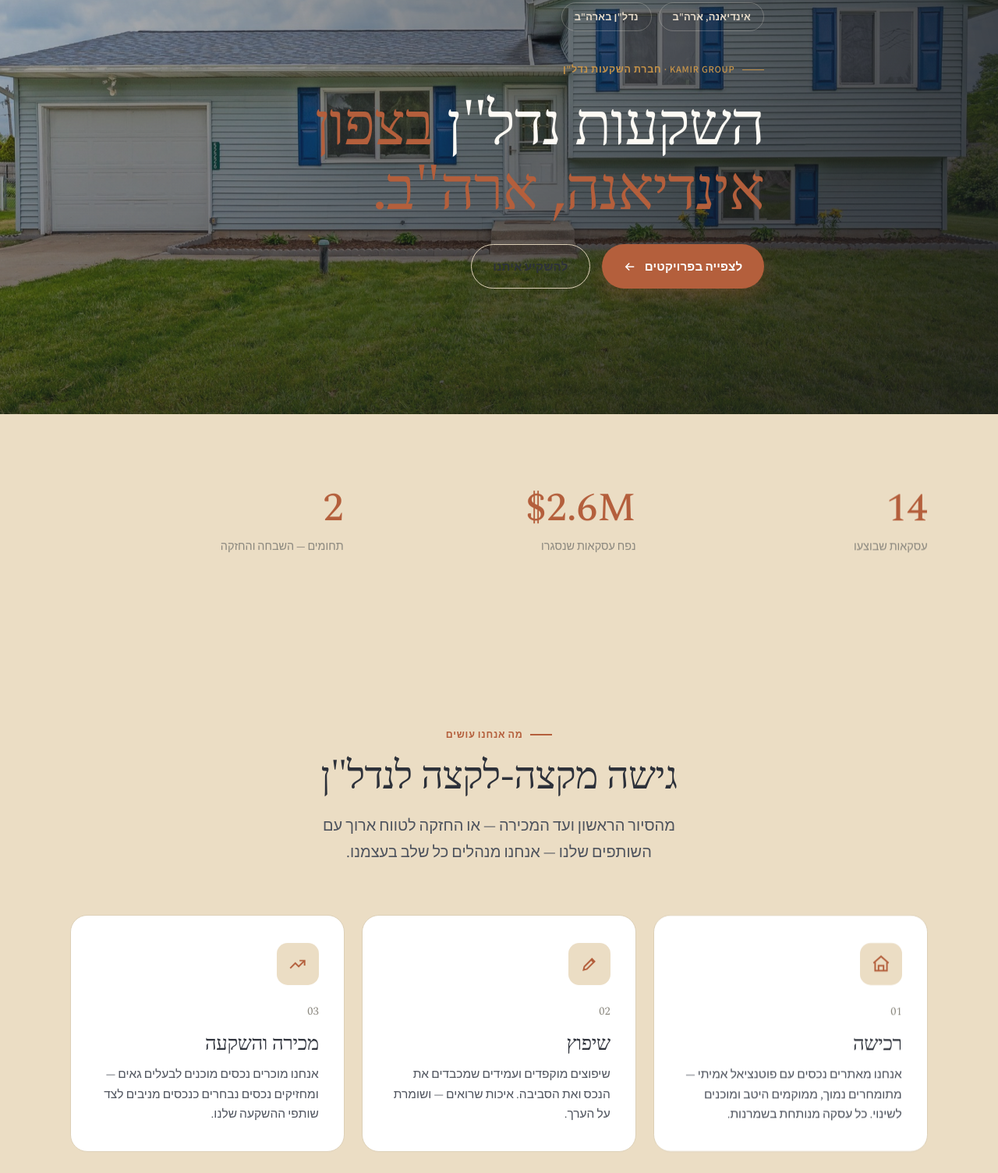
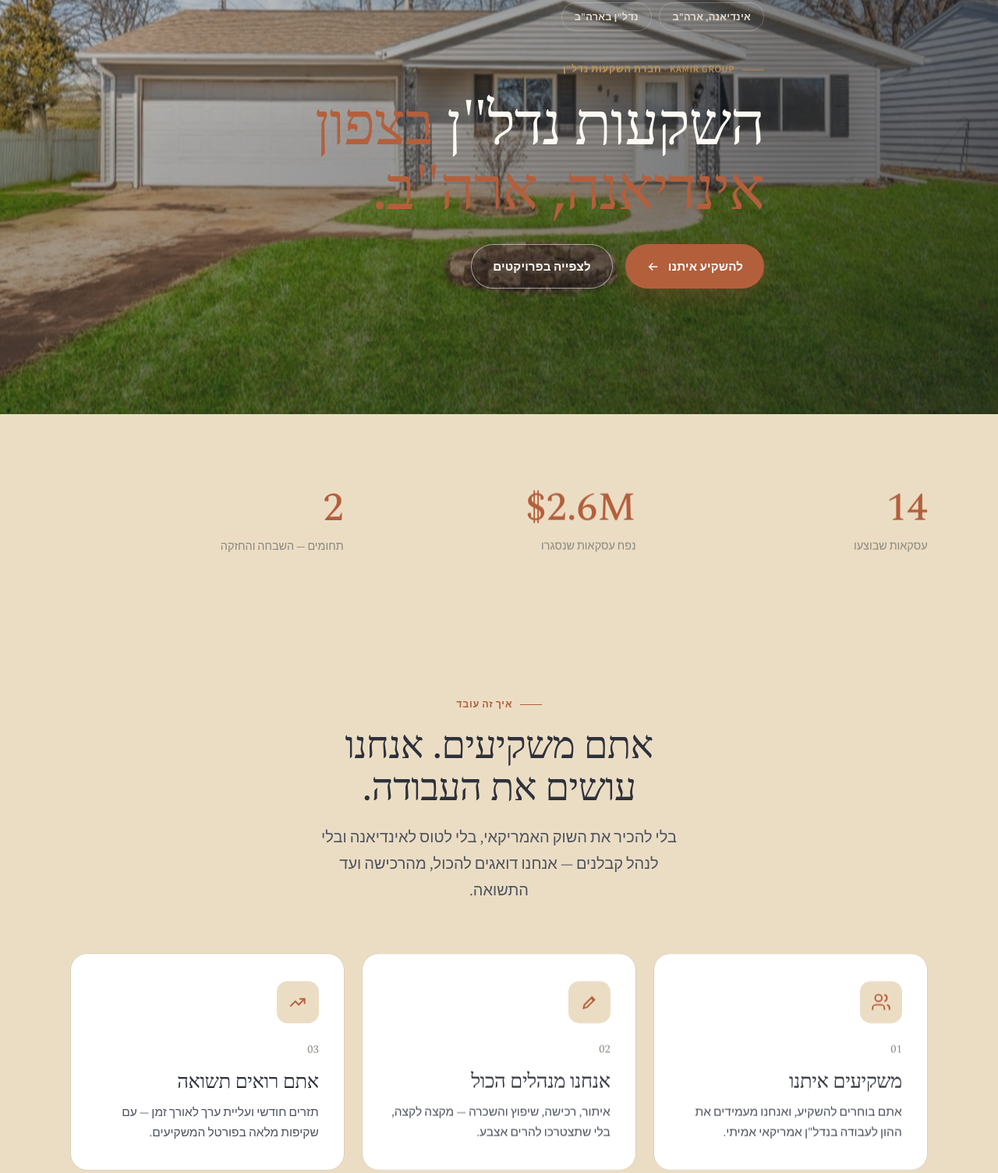
Before and after one commit to tomer-droid/website-, a website: page index.html in a window 1280 px wide. Shown: the part 269-1773 px from the top of the page at 78% size. Drawn offline with nearby package versions, Linux system fonts and the light colour scheme; a web font is replaced by a local one.

Commit message:
Home hero + messaging refresh, stronger parallax, move reno ledger to Payments
- Reframe "What We Do" around the real service: Israeli investors invest, we do the work (sourcing→buying→renovation→returns); tighter copy, less filler, reduced top spacing
- Make "להשקיע איתנו" the primary hero CTA; give the secondary ghost button a readable hero treatment
- Lighten hero overlay so the property photos show through more; add 412 E La Salle to the hero rotation
- Strengthen pointer parallax on the hero (MAX 30→80, scale 1.13→1.22)
- Move the purchase/renovation ledger out of Financials into the Payments & Distributions tab
- Cache-bust assets to v=19

Co-Authored-By: Claude Opus 4.7 <noreply@anthropic.com>

```diff
--- a/css/styles.css
+++ b/css/styles.css
@@ -176,6 +176,14 @@ h3 { font-size: clamp(1.3rem, 2vw, 1.6rem); }
 .btn-ghost:hover { border-color: var(--ink); transform: translateY(-2px); }
 .section--night .btn-ghost { color: #EDE6DB; border-color: rgba(255,255,255,0.22); }
 .section--night .btn-ghost:hover { border-color: #EDE6DB; }
+/* Hero ghost: readable on top of the photo backdrop */
+.btn-ghost--hero {
+  color: #FDFAF4;
+  border-color: rgba(255,255,255,0.55);
+  background: rgba(20,22,27,0.22);
+  backdrop-filter: blur(2px);
+}
+.btn-ghost--hero:hover { border-color: #fff; background: rgba(20,22,27,0.34); transform: translateY(-2px); }
 .btn-arrow svg { transition: transform 0.4s var(--ease); }
 .btn-arrow:hover svg { transform: translateX(4px); }
 
@@ -320,8 +328,8 @@ h3 { font-size: clamp(1.3rem, 2vw, 1.6rem); }
   inset: 0;
   z-index: 2;
   background:
-    linear-gradient(105deg, rgba(20,22,27,0.70) 0%, rgba(20,22,27,0.38) 46%, rgba(20,22,27,0.08) 100%),
-    linear-gradient(0deg, rgba(20,22,27,0.50), rgba(20,22,27,0) 60%);
+    linear-gradient(105deg, rgba(20,22,27,0.60) 0%, rgba(20,22,27,0.28) 46%, rgba(20,22,27,0.05) 100%),
+    linear-gradient(0deg, rgba(20,22,27,0.42), rgba(20,22,27,0) 60%);
 }
 .hero__media img,
 .hero__photo {
@@ -1501,8 +1509,8 @@ html[lang="he"] .project__status { letter-spacing: 0.02em; }
    ============================================================ */
 html[dir="rtl"] .hero__media::after {
   background:
-    linear-gradient(255deg, rgba(20,22,27,0.86) 0%, rgba(20,22,27,0.55) 44%, rgba(20,22,27,0.22) 100%),
-    linear-gradient(0deg, rgba(20,22,27,0.62), rgba(20,22,27,0) 58%);
+    linear-gradient(255deg, rgba(20,22,27,0.70) 0%, rgba(20,22,27,0.38) 44%, rgba(20,22,27,0.08) 100%),
+    linear-gradient(0deg, rgba(20,22,27,0.48), rgba(20,22,27,0) 58%);
 }
 html[dir="rtl"] .split__media .badge-float { left: auto; right: 1.2rem; }
 html[dir="rtl"] .project__status { left: auto; right: 1rem; }
--- a/index.html
+++ b/index.html
@@ -11,7 +11,7 @@
   <link rel="icon" type="image/png" sizes="32x32" href="assets/favicon-32.png" />
   <link rel="icon" type="image/png" sizes="180x180" href="assets/favicon-180.png" />
   <link rel="apple-touch-icon" href="assets/favicon-180.png" />
-  <link rel="stylesheet" href="css/styles.css?v=18" />
+  <link rel="stylesheet" href="css/styles.css?v=19" />
 </head>
 <body class="home">
 
@@ -54,6 +54,7 @@
   <section class="hero">
     <div class="hero__media">
       <div class="hero__slide is-active" style="background-image:url('assets/properties/cedar.jpg')"></div>
+      <div class="hero__slide" style="background-image:url('assets/properties/lasalle.jpg')"></div>
       <div class="hero__slide" style="background-image:url('assets/properties/granger.jpg')"></div>
       <div class="hero__slide" style="background-image:url('assets/properties/s25th.jpg')"></div>
       <div class="hero__slide" style="background-image:url('assets/properties/grove.jpg')"></div>
@@ -66,11 +67,11 @@
       <span class="eyebrow reveal" data-delay="1" data-i18n="idx.hero.eyebrow">Kamir Group · חברת השקעות נדל"ן</span>
       <h1 class="display reveal" data-delay="2" data-i18n="idx.hero.title">השקעות נדל"ן <span class="serif-accent">בצפון אינדיאנה, ארה"ב.</span></h1>
       <div class="hero__actions reveal" data-delay="4">
-        <a href="projects.html" class="btn btn-primary btn-arrow">
-          <span data-i18n="idx.hero.cta1">לצפייה בפרויקטים</span>
+        <a href="contact.html" class="btn btn-primary btn-arrow">
+          <span data-i18n="idx.hero.cta2">להשקיע איתנו</span>
           <svg width="18" height="18" viewBox="0 0 24 24" fill="none" stroke="currentColor" stroke-width="2"><path d="M5 12h14M13 6l6 6-6 6"/></svg>
         </a>
-        <a href="contact.html" class="btn btn-ghost" data-i18n="idx.hero.cta2">להשקיע איתנו</a>
+        <a href="projects.html" class="btn btn-ghost btn-ghost--hero" data-i18n="idx.hero.cta1">לצפייה בפרויקטים</a>
       </div>
     </div>
     <div class="hero__scroll" aria-hidden="true"><span data-i18n="idx.hero.scroll">גלול</span><span></span></div>
@@ -97,37 +98,37 @@
   </section>
 
   <!-- ===== WHAT WE DO ===== -->
-  <section class="section section--cream">
+  <section class="section section--tight section--cream">
     <div class="container">
       <div class="section-head center">
-        <span class="eyebrow" data-i18n="idx.wd.eyebrow">מה אנחנו עושים</span>
-        <h2 data-i18n="idx.wd.title">גישה מקצה-לקצה לנדל"ן</h2>
-        <p class="lead" style="margin-inline:auto;" data-i18n="idx.wd.lead">מהסיור הראשון ועד המכירה — או החזקה לטווח ארוך עם השותפים שלנו — אנחנו מנהלים כל שלב בעצמנו.</p>
+        <span class="eyebrow" data-i18n="idx.wd.eyebrow">איך זה עובד</span>
+        <h2 data-i18n="idx.wd.title">אתם משקיעים. אנחנו עושים את העבודה.</h2>
+        <p class="lead" style="margin-inline:auto;" data-i18n="idx.wd.lead">בלי להכיר את השוק האמריקאי, בלי לטוס לאינדיאנה ובלי לנהל קבלנים — אנחנו דואגים להכול, מהרכישה ועד התשואה.</p>
       </div>
       <div class="cards-grid">
         <article class="feature reveal">
           <div class="feature__icon">
-            <svg width="26" height="26" viewBox="0 0 24 24" fill="none" stroke="currentColor" stroke-width="1.8"><path d="m3 11 9-8 9 8"/><path d="M5 10v10h14V10"/><path d="M9 20v-6h6v6"/></svg>
+            <svg width="26" height="26" viewBox="0 0 24 24" fill="none" stroke="currentColor" stroke-width="1.8"><path d="M16 21v-2a4 4 0 0 0-4-4H6a4 4 0 0 0-4 4v2"/><circle cx="9" cy="7" r="4"/><path d="M22 21v-2a4 4 0 0 0-3-3.87"/><path d="M16 3.13a4 4 0 0 1 0 7.75"/></svg>
           </div>
           <div class="feature__num">01</div>
-          <h3 data-i18n="idx.wd.c1.title">רכישה</h3>
-          <p data-i18n="idx.wd.c1.body">אנחנו מאתרים נכסים עם פוטנציאל אמיתי — מתומחרים נמוך, ממוקמים היטב ומוכנים לשינוי. כל עסקה מנותחת בשמרנות.</p>
+          <h3 data-i18n="idx.wd.c1.title">משקיעים איתנו</h3>
+          <p data-i18n="idx.wd.c1.body">אתם בוחרים להשקיע, ואנחנו מעמידים את ההון לעבודה בנדל"ן אמריקאי אמיתי.</p>
         </article>
         <article class="feature reveal" data-delay="1">
           <div class="feature__icon">
             <svg width="26" height="26" viewBox="0 0 24 24" fill="none" stroke="currentColor" stroke-width="1.8"><path d="M14 7l3 3"/><path d="M5 19l4-1 9-9-3-3-9 9-1 4z"/><path d="M14 6l4 4"/></svg>
           </div>
           <div class="feature__num">02</div>
-          <h3 data-i18n="idx.wd.c2.title">שיפוץ</h3>
-          <p data-i18n="idx.wd.c2.body">שיפוצים מוקפדים ועמידים שמכבדים את הנכס ואת הסביבה. איכות שרואים — ושומרת על הערך.</p>
+          <h3 data-i18n="idx.wd.c2.title">אנחנו מנהלים הכול</h3>
+          <p data-i18n="idx.wd.c2.body">איתור, רכישה, שיפוץ והשכרה — מקצה לקצה, בלי שתצטרכו להרים אצבע.</p>
         </article>
         <article class="feature reveal" data-delay="2">
           <div class="feature__icon">
             <svg width="26" height="26" viewBox="0 0 24 24" fill="none" stroke="currentColor" stroke-width="1.8"><path d="M3 17l6-6 4 4 7-7"/><path d="M14 8h6v6"/></svg>
           </div>
           <div class="feature__num">03</div>
-          <h3 data-i18n="idx.wd.c3.title">מכירה והשקעה</h3>
-          <p data-i18n="idx.wd.c3.body">אנחנו מוכרים נכסים מוכנים לבעלים גאים — ומחזיקים נכסים נבחרים כנכסים מניבים לצד שותפי ההשקעה שלנו.</p>
+          <h3 data-i18n="idx.wd.c3.title">אתם רואים תשואה</h3>
+          <p data-i18n="idx.wd.c3.body">תזרים חודשי ועליית ערך לאורך זמן — עם שקיפות מלאה בפורטל המשקיעים.</p>
         </article>
       </div>
     </div>
@@ -335,7 +336,7 @@
   </footer>
 
   <script>document.getElementById("year").textContent = new Date().getFullYear();</script>
-  <script src="js/i18n.js?v=18"></script>
-  <script src="js/main.js?v=18"></script>
+  <script src="js/i18n.js?v=19"></script>
+  <script src="js/main.js?v=19"></script>
 </body>
 </html>
--- a/js/i18n.js
+++ b/js/i18n.js
@@ -62,15 +62,15 @@
       "idx.intro.badgeSmall": "השבחה · השקעה · החזקה",
 
       /* ---- Index: what we do ---- */
-      "idx.wd.eyebrow": "מה אנחנו עושים",
-      "idx.wd.title": "גישה מקצה-לקצה לנדל\"ן",
-      "idx.wd.lead": "מהסיור הראשון ועד המכירה — או החזקה לטווח ארוך עם השותפים שלנו — אנחנו מנהלים כל שלב בעצמנו.",
-      "idx.wd.c1.title": "רכישה",
-      "idx.wd.c1.body": "אנחנו מאתרים נכסים עם פוטנציאל אמיתי — מתומחרים נמוך, ממוקמים היטב ומוכנים לשינוי. כל עסקה מנותחת בשמרנות.",
-      "idx.wd.c2.title": "שיפוץ",
-      "idx.wd.c2.body": "שיפוצים מוקפדים ועמידים שמכבדים את הנכס ואת הסביבה. איכות שרואים — ושומרת על הערך.",
-      "idx.wd.c3.title": "מכירה והשקעה",
-      "idx.wd.c3.body": "אנחנו מוכרים נכסים מוכנים לבעלים גאים — ומחזיקים נכסים נבחרים כנכסים מניבים לצד שותפי ההשקעה שלנו.",
+      "idx.wd.eyebrow": "איך זה עובד",
+      "idx.wd.title": "אתם משקיעים. אנחנו עושים את העבודה.",
+      "idx.wd.lead": "בלי להכיר את השוק האמריקאי, בלי לטוס לאינדיאנה ובלי לנהל קבלנים — אנחנו דואגים להכול, מהרכישה ועד התשואה.",
+      "idx.wd.c1.title": "משקיעים איתנו",
+      "idx.wd.c1.body": "אתם בוחרים להשקיע, ואנחנו מעמידים את ההון לעבודה בנדל\"ן אמריקאי אמיתי.",
+      "idx.wd.c2.title": "אנחנו מנהלים הכול",
+      "idx.wd.c2.body": "איתור, רכישה, שיפוץ והשכרה — מקצה לקצה, בלי שתצטרכו להרים אצבע.",
+      "idx.wd.c3.title": "אתם רואים תשואה",
+      "idx.wd.c3.body": "תזרים חודשי ועליית ערך לאורך זמן — עם שקיפות מלאה בפורטל המשקיעים.",
 
       /* ---- Index: how we work (process) ---- */
       "idx.proc.eyebrow": "תהליך העבודה",
@@ -487,15 +487,15 @@
       "idx.intro.badgeStrong": "14 deals",
       "idx.intro.badgeSmall": "Renovate · Invest · Hold",
 
-      "idx.wd.eyebrow": "What We Do",
-      "idx.wd.title": "A full-cycle approach to real estate",
-      "idx.wd.lead": "From the first walkthrough to the final sale — or a long-term hold with our partners — we manage every step ourselves.",
-      "idx.wd.c1.title": "Acquire",
-      "idx.wd.c1.body": "We source homes with real upside — undervalued, well-located, and ready to transform. Every deal is underwritten conservatively.",
-      "idx.wd.c2.title": "Renovate",
-      "idx.wd.c2.body": "Thoughtful, durable renovations that respect the home and the neighborhood. Quality you can see — and that holds its value.",
-      "idx.wd.c3.title": "Sell & Invest",
-      "idx.wd.c3.body": "We sell ready homes to proud new owners — and hold select properties as income assets alongside our investment partners.",
+      "idx.wd.eyebrow": "How It Works",
+      "idx.wd.title": "You invest. We do the work.",
+      "idx.wd.lead": "No need to know the U.S. market, fly to Indiana, or manage contractors — we handle it all, from purchase to returns.",
+      "idx.wd.c1.title": "Invest with us",
+      "idx.wd.c1.body": "You choose to invest, and we put your capital to work in real American real estate.",
+      "idx.wd.c2.title": "We manage everything",
+      "idx.wd.c2.body": "Sourcing, buying, renovation and rental — end to end, without you lifting a finger.",
+      "idx.wd.c3.title": "You earn returns",
+      "idx.wd.c3.body": "Monthly cashflow and long-term appreciation — with full transparency in the investor portal.",
 
       /* ---- Index: how we work (process) ---- */
       "idx.proc.eyebrow": "How We Work",
--- a/js/main.js
+++ b/js/main.js
@@ -109,8 +109,8 @@
   const heroMedia = document.querySelector(".hero__media");
   const heroSection = document.querySelector(".hero");
   if (heroMedia && heroSection && !prefersReduced) {
-    const BASE_SCALE = 1.13; // overflow room so pointer shift never reveals an edge
-    const MAX = 30;          // max pointer-driven shift (px)
+    const BASE_SCALE = 1.22; // overflow room so pointer shift never reveals an edge
+    const MAX = 80;          // max pointer-driven shift (px) — strong, noticeable tilt
     let scrollY = window.scrollY;
     let targetX = 0, targetY = 0; // pointer target offsets
     let curX = 0, curY = 0;       // eased current offsets
```
Also changed, not shown: contact.html (+3 -3 lines), js/portal.js (+14 -13 lines), portal-dashboard.html (+6 -6 lines), portal.html (+6 -6 lines), projects.html (+3 -3 lines), roadmap.html (+3 -3 lines).
